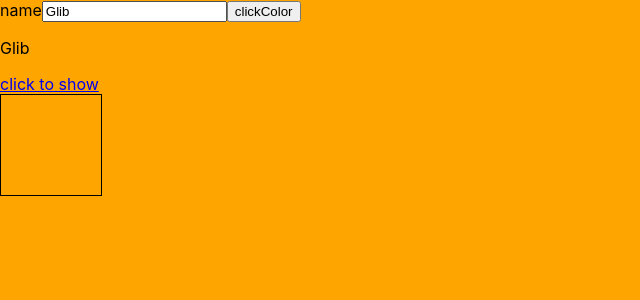
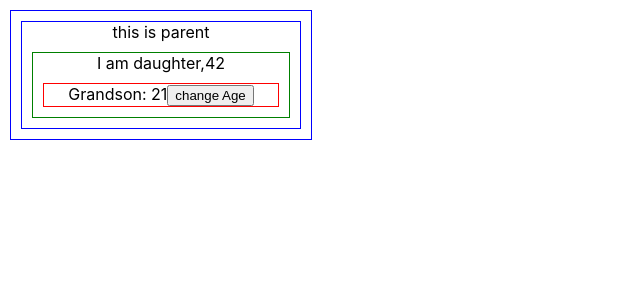
Before and after one commit to Kravius/react-start, a React (Create React App) app: page / in a window 1280 px wide. Shown: the top 300 px of the page, without its empty margins (0-640 px from the left). Built offline with nearby package versions, Linux system fonts and the light colour scheme.

Commit message:
feat: useContext hook 1.0

```diff
--- a/src/App.js
+++ b/src/App.js
@@ -1,10 +1,18 @@
 import "./App.css";
-import Hooks from "./components/workDirectory";
+import "./style/hookUseContextParent.css";
+
+import { useState } from "react";
+import { MyContext } from "./components/MyContext";
+import HookUseContextParent from "./components/HookUseContextParent";
 
 function App() {
+  const [age, setAge] = useState(42);
+  console.log(MyContext);
   return (
     <>
-      <Hooks />
+      <MyContext.Provider value={{ age, setAge }}>
+        <HookUseContextParent />
+      </MyContext.Provider>
     </>
   );
 }
--- /dev/null
+++ b/src/components/Daughter.jsx
@@ -0,0 +1,18 @@
+import { useContext } from "react";
+import { MyContext } from "./MyContext";
+import Grandson from "./Grandson";
+
+// В пустом компоненте App создайте компонент Parent, а в нем компонент Daughter, а в Daughter компонент Grandson. Используя контекст, передайте из App значение возраста 42, а с помощью useContext выведите его в компоненте Daughter.
+
+function Daughter() {
+  const { age, setAge } = useContext(MyContext);
+
+  return (
+    <div style={{ border: "1px solid green" }}>
+      I am daughter,{age}
+      {<Grandson />}
+    </div>
+  );
+}
+
+export default Daughter;
--- /dev/null
+++ b/src/components/Grandson.jsx
@@ -0,0 +1,16 @@
+import { useContext } from "react";
+import { MyContext } from "./MyContext";
+
+function Grandson() {
+  const { age, setAge } = useContext(MyContext);
+  const btnAge = <button onClick={() => setAge(age * 2)}>change Age</button>;
+  const div = (
+    <div style={{ border: "1px solid red" }}>
+      Grandson: {age / 2}
+      {btnAge}
+    </div>
+  );
+  return <>{div}</>;
+}
+
+export default Grandson;
--- /dev/null
+++ b/src/components/HookUseContextParent.jsx
@@ -0,0 +1,11 @@
+import { useEffect, useState } from "react";
+import Daughter from "./Daughter";
+
+// В пустом компоненте App создайте компонент Parent, а в нем компонент Daughter, а в Daughter компонент Grandson. Используя контекст, передайте из App значение возраста 42, а с помощью useContext выведите его в компоненте Daughter.
+
+function HookUseContextParent() {
+  const div = <div>this is parent{<Daughter />}</div>;
+  return <>{div}</>;
+}
+
+export default HookUseContextParent;
--- /dev/null
+++ b/src/components/MyContext.jsx
@@ -0,0 +1,3 @@
+import { createContext } from "react";
+
+export const MyContext = createContext(null);
--- a/src/components/workDirectory.jsx
+++ /dev/null
@@ -1,124 +0,0 @@
-import { useEffect, useState } from "react";
-
-// Дан компонент. Сделайте так, чтобы по клику на любое место страницы фон этого компонента менял цвет.
-// export default function Hooks() {
-//   const [color, setColor] = useState("orange");
-//   const [name, setName] = useState(
-//     JSON.parse(localStorage.getItem("nameReact")) || "Glib"
-//   );
-
-//   const handelColor1 = () => {
-//     setColor((prev) => (prev === "orange" ? "green" : "orange"));
-//   };
-
-//   const handelInput = (ev) => {
-//     setName(ev.target.value);
-//   };
-
-//   const inputName = (
-//     <label>
-//       name<input value={name} onChange={(ev) => handelInput(ev)}></input>
-//     </label>
-//   );
-
-//   useEffect(() => {
-//     const handelColorWindow = (ev) => {
-//       if (ev.target.tagName !== "BUTTON")
-//         setColor((prev) => (prev === "orange" ? "green" : "orange"));
-//     };
-
-//     window.addEventListener("click", handelColorWindow);
-
-//     return () => {
-//       window.removeEventListener("click", handelColorWindow);
-//     };
-//   }, []);
-
-//   useEffect(() => {
-//     document.body.style.backgroundColor = color;
-//   }, [color]);
-
-//   useEffect(() => {
-//     localStorage.setItem("nameReact", JSON.stringify(name));
-//   }, [name]);
-
-//   return (
-//     <div>
-//       {inputName}
-//       <button onClick={handelColor1}>clickColor</button>
-//       <p>{name}</p>s
-//     </div>
-//   );
-// }
-
-//Сделайте ссылку, по нажатию на которую будет появляться блок. Сделайте так, чтобы по нажатию в любое место окна браузера наш блок скрывался.
-export default function Hooks() {
-  const [color, setColor] = useState("orange");
-  const [name, setName] = useState(
-    JSON.parse(localStorage.getItem("nameReact")) || "Glib"
-  );
-
-  const [block, setBlock] = useState(true);
-
-  const handelColor = () => {
-    setColor((prev) => (prev === "orange" ? "green" : "orange"));
-  };
-
-  const handelInput = (ev) => {
-    setName(ev.target.value);
-  };
-
-  const inputName = (
-    <label>
-      name<input value={name} onChange={(ev) => handelInput(ev)}></input>
-    </label>
-  );
-
-  const createRef = (
-    <a
-      href="#"
-      onClick={(ev) => {
-        ev.preventDefault();
-        setBlock((prev) => (prev = true));
-      }}
-    >
-      click to show
-    </a>
-  );
-
-  useEffect(() => {
-    const handelColorWindow = (ev) => {
-      if (ev.target.tagName !== "A") setBlock((prev) => (prev = false));
-    };
-
-    window.addEventListener("click", handelColorWindow);
-
-    return () => {
-      window.removeEventListener("click", handelColorWindow);
-    };
-  }, []);
-
-  useEffect(() => {
-    document.body.style.backgroundColor = color;
-  }, [color]);
-
-  useEffect(() => {
-    localStorage.setItem("nameReact", JSON.stringify(name));
-  }, [name]);
-
-  return (
-    <div>
-      {inputName}
-      <button onClick={handelColor}>clickColor</button>
-      <p>{name}</p>
-      {createRef}
-      {block ? (
-        <div
-          style={{ border: "1px solid black", height: "100px", width: "100px" }}
-        ></div>
-      ) : (
-        false
-      )}
-    </div>
-  );
-}
--- /dev/null
+++ b/src/style/hookUseContextParent.css
@@ -0,0 +1,6 @@
+div {
+  border: 1px solid blue;
+  margin: 10px;
+  text-align: center;
+  max-width: 300px;
+}
```
Also changed, not shown: 1 other file (tests, documents, lock files or other folders).
